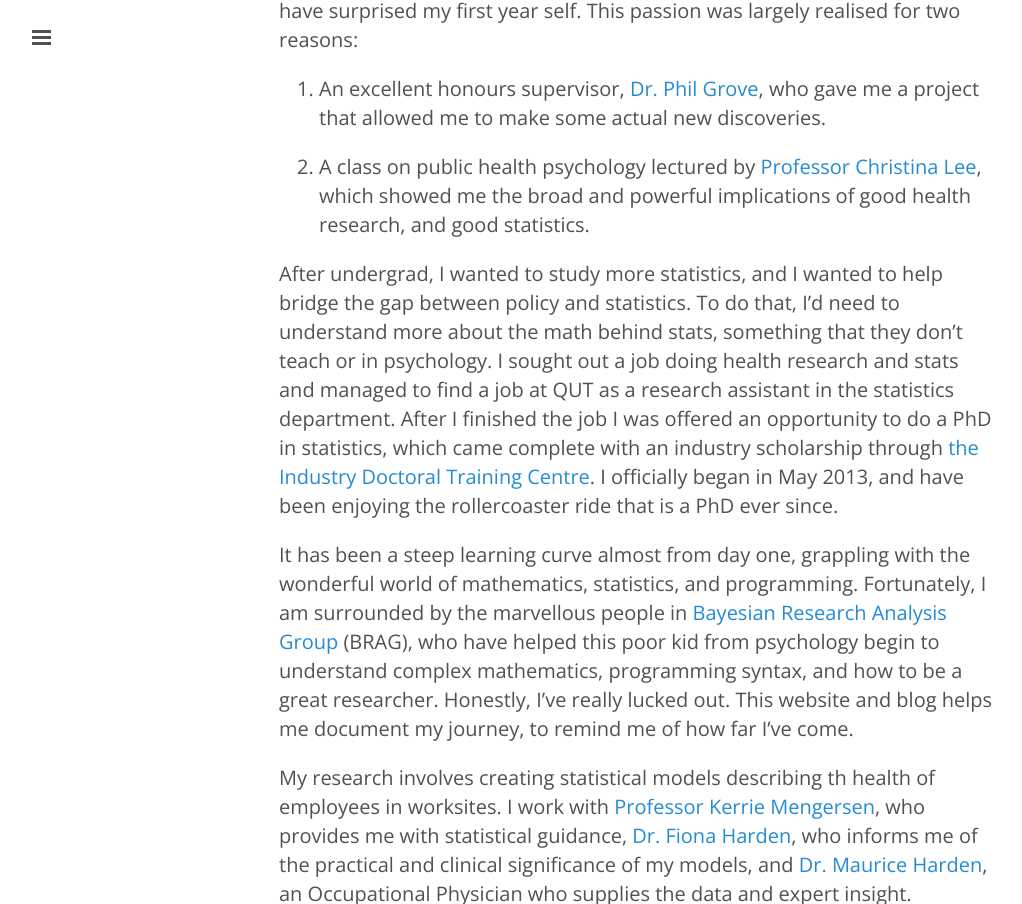
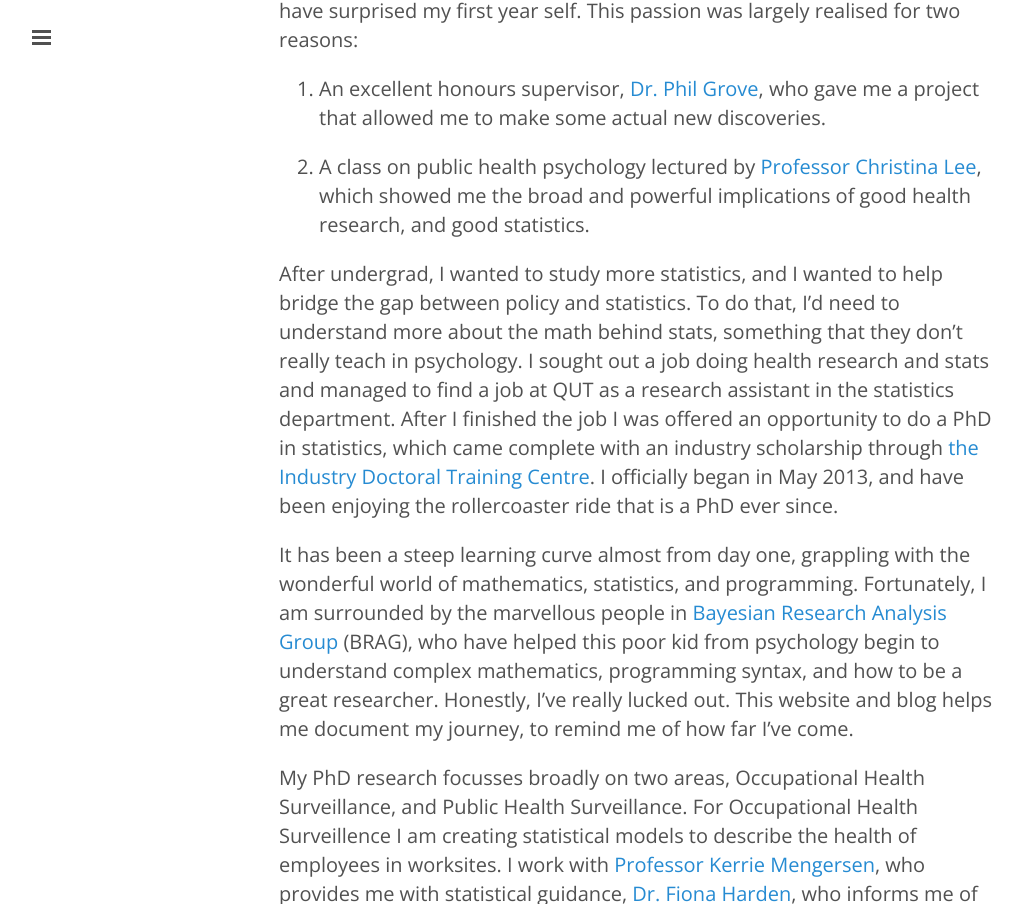
Before and after one commit to njtierney/njtierney.github.io, a Jekyll site: the page built from Bio.md, in a window 1280 px wide and 1400 px high, scrolled down 1090 px, cut to the strip 0-904 px from the top of the window. Shown: the whole strip, without its empty margins (1-1023 px from the left). Built offline with Jekyll 4.4.1, drawn with Linux system fonts in a browser that asks for light colours; some of the changed text lies outside the part shown.

Commit message:
update bio

```diff
--- a/Bio.md
+++ b/Bio.md
@@ -21,25 +21,30 @@ I finished my honours year in 2012 with a passion for research that would have s
 
 2. A class on public health psychology lectured by [Professor Christina Lee](https://www.psy.uq.edu.au/directory/index.html?id=734), which showed me the broad and powerful implications of good health research, and good statistics.
 
-After undergrad, I wanted to study more statistics, and I wanted to help bridge the gap between policy and statistics. To do that, I'd need to understand more about the math behind stats, something that they don't teach or in psychology. I sought out a job doing health research and stats and managed to find a job at QUT as a research assistant in the statistics department. After I finished the job I was offered an opportunity to do a PhD in statistics, which came complete with an industry scholarship through [the Industry Doctoral Training Centre](https://www.atn.edu.au/industry/IDTC/). I officially began in May 2013, and have been enjoying the rollercoaster ride that is a PhD ever since.
+After undergrad, I wanted to study more statistics, and I wanted to help bridge the gap between policy and statistics. To do that, I'd need to understand more about the math behind stats, something that they don't really teach in psychology. I sought out a job doing health research and stats and managed to find a job at QUT as a research assistant in the statistics department. After I finished the job I was offered an opportunity to do a PhD in statistics, which came complete with an industry scholarship through [the Industry Doctoral Training Centre](https://www.atn.edu.au/industry/IDTC/). I officially began in May 2013, and have been enjoying the rollercoaster ride that is a PhD ever since.
 
 It has been a steep learning curve almost from day one, grappling with the wonderful world of mathematics, statistics, and programming. Fortunately, I am surrounded by the marvellous people in [Bayesian Research Analysis Group](http://bragqut.wordpress.com) (BRAG), who have helped this poor kid from psychology begin to understand complex mathematics, programming syntax, and how to be a great researcher. Honestly, I've really lucked out. This website and blog helps me document my journey, to remind me of how far I've come.
 
-My research involves creating statistical models describing th health of employees in worksites. I work with [Professor Kerrie Mengersen](http://staff.qut.edu.au/staff/mengerse/), who provides me with statistical guidance, [Dr. Fiona Harden](http://staff.qut.edu.au/staff/harden/), who informs me of the practical and clinical significance of my models, and [Dr. Maurice Harden](http://www.industrialmedicine.com.au/about-us.html), an Occupational Physician who supplies the data and expert insight.
+My PhD research focusses broadly on two areas, Occupational Health Surveillance, and Public Health Surveillance. For Occupational Health Surveillence I am creating statistical models to describe the health of employees in worksites. I work with [Professor Kerrie Mengersen](http://staff.qut.edu.au/staff/mengerse/), who provides me with statistical guidance, [Dr. Fiona Harden](http://staff.qut.edu.au/staff/harden/), who informs me of the practical and clinical significance of my models, and [Dr. Maurice Harden](http://www.industrialmedicine.com.au/about-us.html), an Occupational Physician, who supplies the data and expert insight.
 
 <p>
 <div style="height: auto">
-<img src="{{ site.baseurl }}/assets/bio-pic-supervisors.jpg" alt="Me." style="width: 100%;max-height: 100%" />
+<img src="{{ site.baseurl }}/assets/bio-pic-supervisors.JPG" alt="Me." style="width: 100%;max-height: 100%" />
 </div>
 </p>
 
+
 _Fiona, Myself, and Kerrie all suited up to go underground_
+
+
+For Public Health Surveillance, I am applying linear programming techniques to optimise Automatic Electronic Defibrillators (AEDs) location in Switzerland. This work is implemented using the `maxcovr` R package, which you can find on [github](https://github.com/njtierney/maxcovr). For this project I work a team of researchers at Università della Svizzera italiana (USI) with [Professor Antonietta Mira](http://search.usi.ch/en/people/f8960de6d60dd08a79b6c1eb20b7442b/Mira-Antonietta), and [Dr. Angelo Auricchio](https://www.ccmc.usi.ch/people/9-people/6-angelo-auricchio.html), based in Lugano, Switzerland.
+
 
 I enjoy explaining the joys of statistics, especially to those who might despise the topic (I was once one of those people!). Outside of stats I enjoy rock climbing, hiking, running, reading, riding my bike places, playing guitar, making coffee, [taking photos](https://www.flickr.com/photos/134851297@N04/), and travelling.
 
 <p>
 <div style="height: auto">
-<img src="{{ site.baseurl }}/assets/bio-pic-3.jpg" alt="Me." style="width: 100%;max-height: 100%" />
+<img src="{{ site.baseurl }}/assets/bio-pic-3.jpg" alt="Astrophotography shot of Neil in Castle Hill" style="width: 100%;max-height: 100%" />
 </div>
 </p>
 
```
Also changed, not shown: figure/source/2015-11-12-ggplot-missing-data/unnamed-chunk-2-1.png, figure/source/2015-11-12-ggplot-missing-data/unnamed-chunk-4-1.png, 6 other files.
